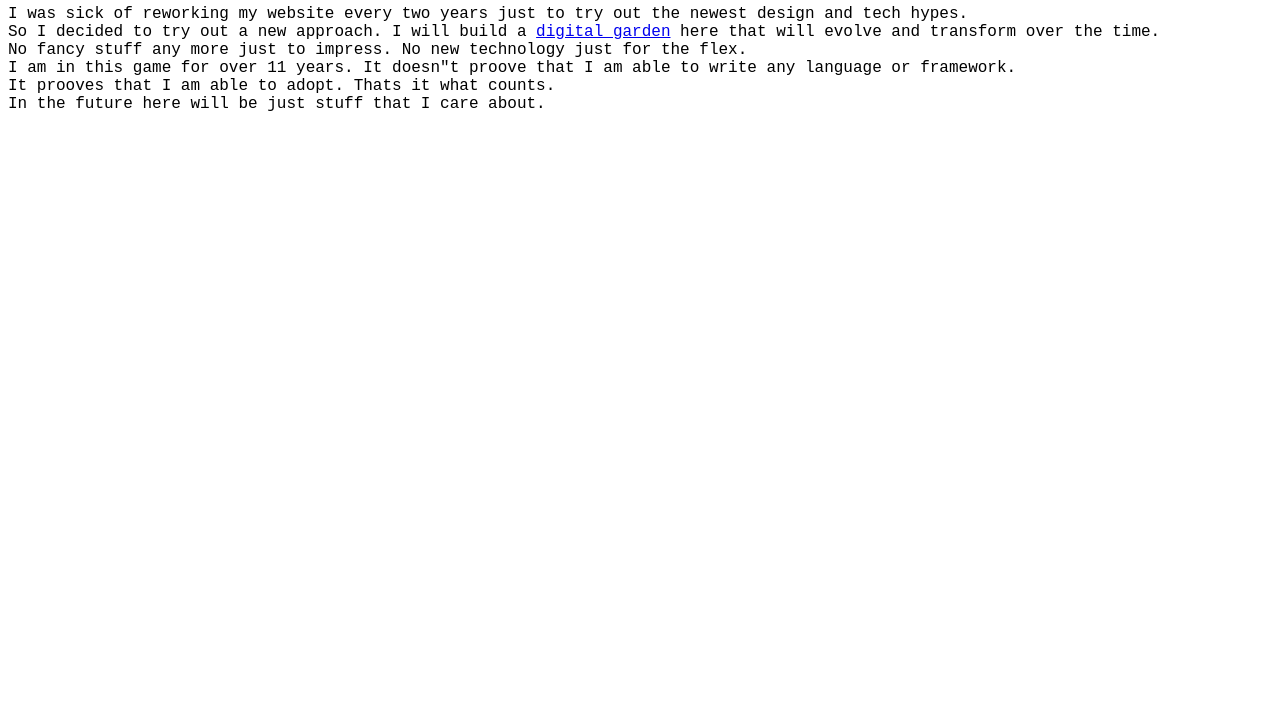
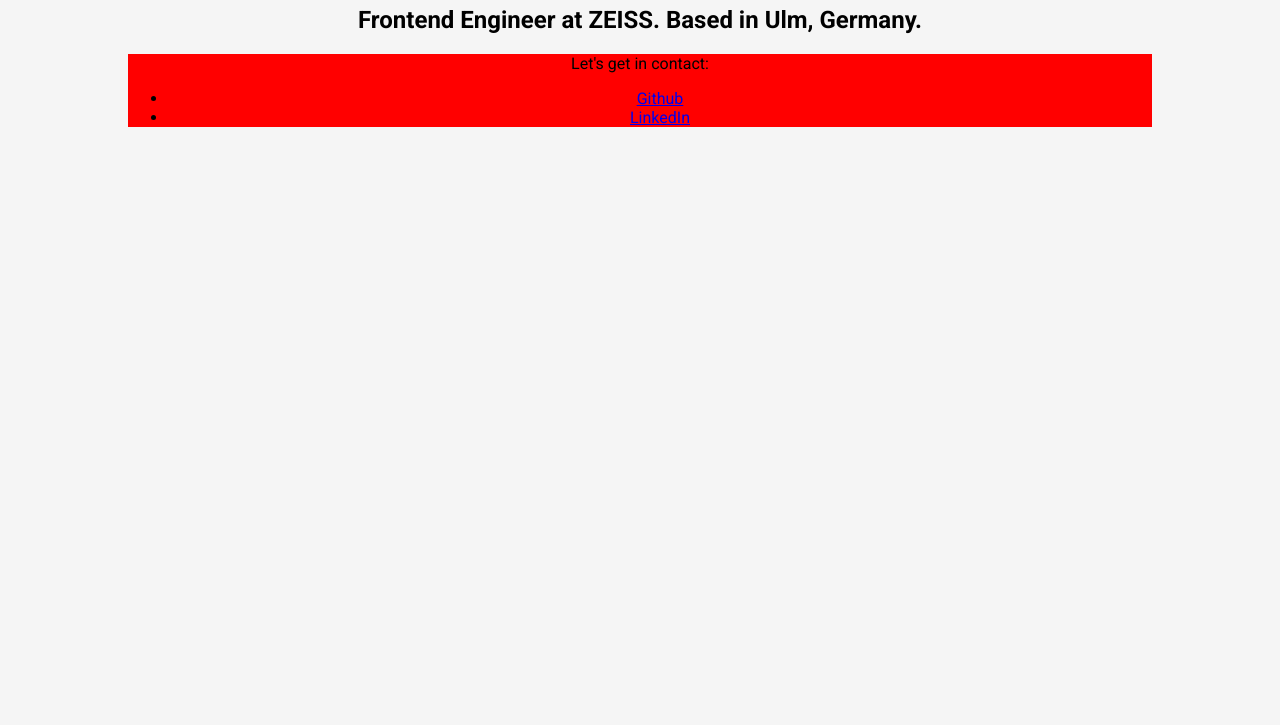
Before and after one commit to luckybusted/digital-garden, a website built with Parcel: page index.html in a window 1280 px wide. Shown: the part 75-800 px from the top of the page. Built offline with nearby package versions, Linux system fonts and the light colour scheme.

Commit message:
added webcomponents to the project

```diff
--- a/index.html
+++ b/index.html
@@ -5,18 +5,15 @@
     <meta http-equiv="X-UA-Compatible" content="IE=edge">
     <meta name="viewport" content="width=device-width, initial-scale=1.0">
     <title>Ivans digital garden</title>
-    <link rel="stylesheet" href="./main.css">
+    <link rel="stylesheet" href="./src/main.scss">
+    <script type="module" src="./src/index.js"></script>
+
 </head>
 <body>
-    <h1>To be honest:</h1>
-    I was sick of reworking my website every two years just to try out
-    the newest design and tech hypes.<br />
-    So I decided to try out a new approach.
-    I will build a <a href="https://maggieappleton.com/garden-history">digital garden</a>
-    here that will evolve and transform over the time.<br /> No fancy stuff any more just to impress.
-    No new technology just for the flex. <br />
-    I am in this game for over 11 years. It doesn"t proove that I am able to write any language or framework.<br />
-    It prooves that I am able to adopt. Thats it what counts.<br />
-    In the future here will be just stuff that I care about.
+    <div class="container">
+    <h1>Ivan Ushmorov</h1>
+    <h2>Frontend Engineer at ZEISS. Based in Ulm, Germany.</h2>
+    <contact-component></contact-component>
+</div>
 </body>
 </html>
--- /dev/null
+++ b/src/components/contact/js/contact.js
@@ -0,0 +1,15 @@
+class Contact extends HTMLElement {
+  connectedCallback() {
+    this.innerHTML = `
+    <div class="contact">
+        Let's get in contact:
+        <ul>
+            <li><a href="https://github.com/luckybusted">Github</a></li>
+            <li><a href="https://www.linkedin.com/in/ivan-ushmorov-4813aa52/">LinkedIn</a></li>
+        </ul>
+    </div>
+    `;
+  }
+}
+
+window.customElements.define("contact-component", Contact);
--- /dev/null
+++ b/src/components/contact/scss/_contact.scss
@@ -0,0 +1,6 @@
+.contact {
+  background: red;
+
+  ul {
+  }
+}
--- /dev/null
+++ b/src/index.js
@@ -0,0 +1 @@
+import "./components/contact/js/contact.js";
--- /dev/null
+++ b/src/main.scss
@@ -0,0 +1,15 @@
+@import url("https://fonts.googleapis.com/css2?family=Roboto:wght@100;300;400;700;900&display=swap");
+
+@import "./components/contact/scss/contact";
+
+body {
+  font-family: "Roboto", sans-serif;
+  background-color: #f5f5f5;
+}
+
+.container {
+  max-width: 1024px;
+  margin: 0 auto;
+  padding: 0 20px;
+  text-align: center;
+}
```
Also changed, not shown: package.json (added, +25 -0 lines), main.css (deleted), 2 other files.
